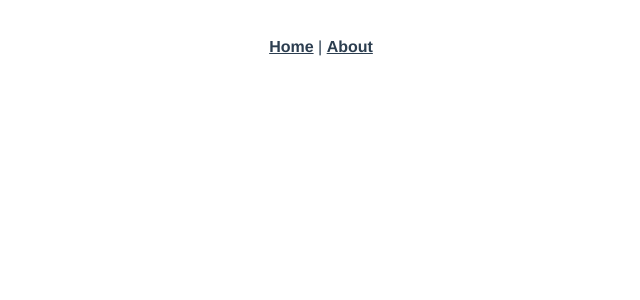
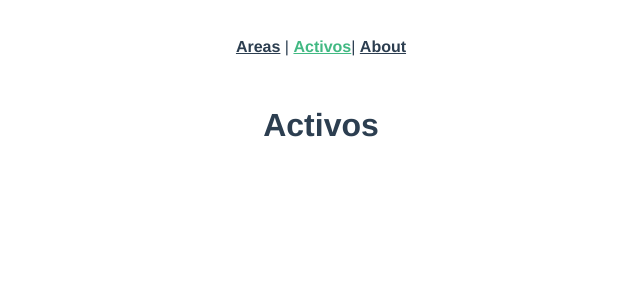
Before and after one commit to Paola-Rios/ProyectoFinalMod6, a Vue app in the folder inventario/: page /activos in a window 1280 px wide. Before the commit this address had no page. Shown: the top 300 px of the page, without its empty margins (319-959 px from the left). Built offline with nearby package versions, Linux system fonts and the light colour scheme; the HTML template or start-up script is replaced by a standard one.

Commit message:
Agregando esquema base

```diff
--- a/inventario/src/App.vue
+++ b/inventario/src/App.vue
@@ -1,6 +1,8 @@
 <template>
   <nav>
-    <router-link to="/">Home</router-link> |
+    <!-- <router-link to="/">Home</router-link> | -->
+    <router-link to="/areas">Areas</router-link> |
+    <router-link to="/activos">Activos</router-link>|
     <router-link to="/about">About</router-link>
   </nav>
   <router-view/>
--- a/inventario/src/router/index.js
+++ b/inventario/src/router/index.js
@@ -14,6 +14,16 @@ const routes = [
     // this generates a separate chunk (about.[hash].js) for this route
     // which is lazy-loaded when the route is visited.
     component: () => import(/* webpackChunkName: "about" */ '../views/AboutView.vue')
+  },
+  {
+    path: '/activos',
+    name: 'activos',
+    component: () => import(/* webpackChunkName: "activos" */ '../views/ActivosView.vue')
+  },
+  {
+    path: '/areas',
+    name: 'areas',
+    component: () => import(/* webpackChunkName: "areas" */ '../views/AreasView.vue')
   }
 ]
 
--- a/inventario/src/views/AboutView.vue
+++ b/inventario/src/views/AboutView.vue
@@ -1,5 +1,5 @@
 <template>
   <div class="about">
-    <h1>This is an about page</h1>
+    <h1>Desarrollado por Leisly Paola Rios Grageda</h1>
   </div>
 </template>
--- /dev/null
+++ b/inventario/src/views/ActivosView.vue
@@ -0,0 +1,26 @@
+<template>
+    <div>
+        <h1>{{titulo}}</h1>
+    </div>
+</template>
+<script>
+    export default {
+        name: 'ActivoView',
+        data() {
+            return {
+                titulo: 'Activos'
+            }
+        },
+        methods: {
+        },
+        computed: {
+        },
+        mounted() {
+        },
+        components: {
+        }
+    }
+</script>
+
+<style>
+</style>
--- /dev/null
+++ b/inventario/src/views/AreasView.vue
@@ -0,0 +1,26 @@
+<template>
+    <div>
+        <h1>{{titulo}}</h1>
+    </div>
+</template>
+<script>
+    export default {
+        name: 'AreasView',
+        data() {
+            return {
+                titulo: 'Areas'
+            }
+        },
+        methods: {
+        },
+        computed: {
+        },
+        mounted() {
+        },
+        components: {
+        }
+    }
+</script>
+
+<style>
+</style>
```
